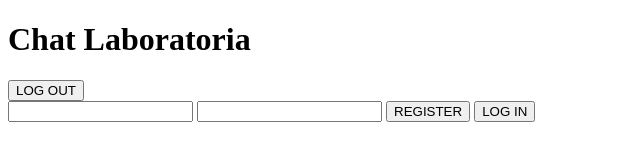
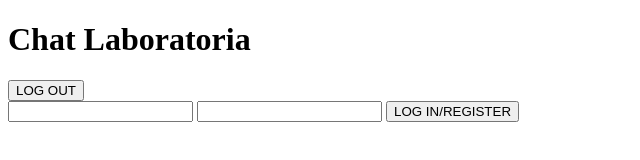
Before and after one commit to Karmacode00/chat-laboratoria, a plain HTML site: page index.html in a window 1280 px wide. Shown: the full height of the page, 0-640 px from the left. Drawn offline with Linux system fonts and the light colour scheme.

Commit message:
Funciones de login

```diff
--- a/index.html
+++ b/index.html
@@ -17,8 +17,7 @@
     <div id="loggedOut">
       <input id="email" type="email">
       <input id="password" type="password">
-      <input id="registerButton" type="button" value="REGISTER">
-      <input id="logInButton" type="button" value="LOG IN">
+      <input id="logInButton" onclick="logInOrRegister()" type="button" value="LOG IN/REGISTER">
     </div>
   </div>
   <!-- initialize firebase -->
```
